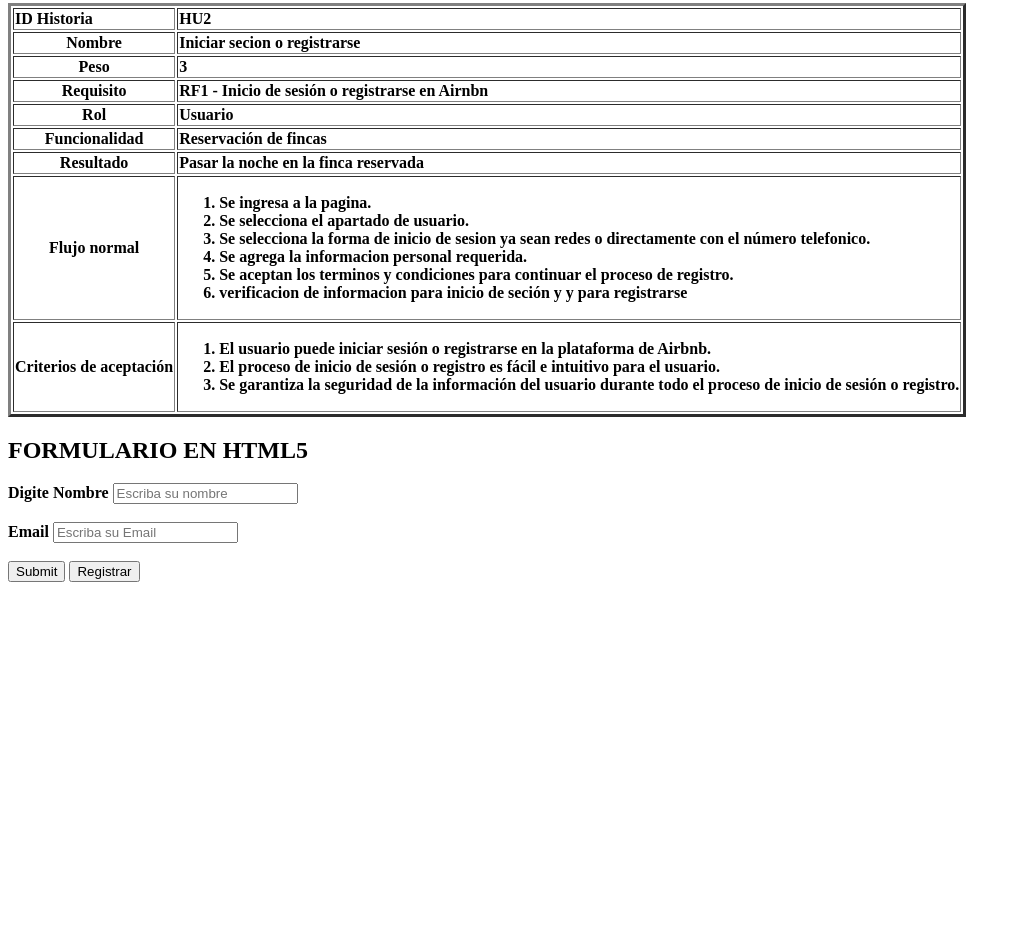
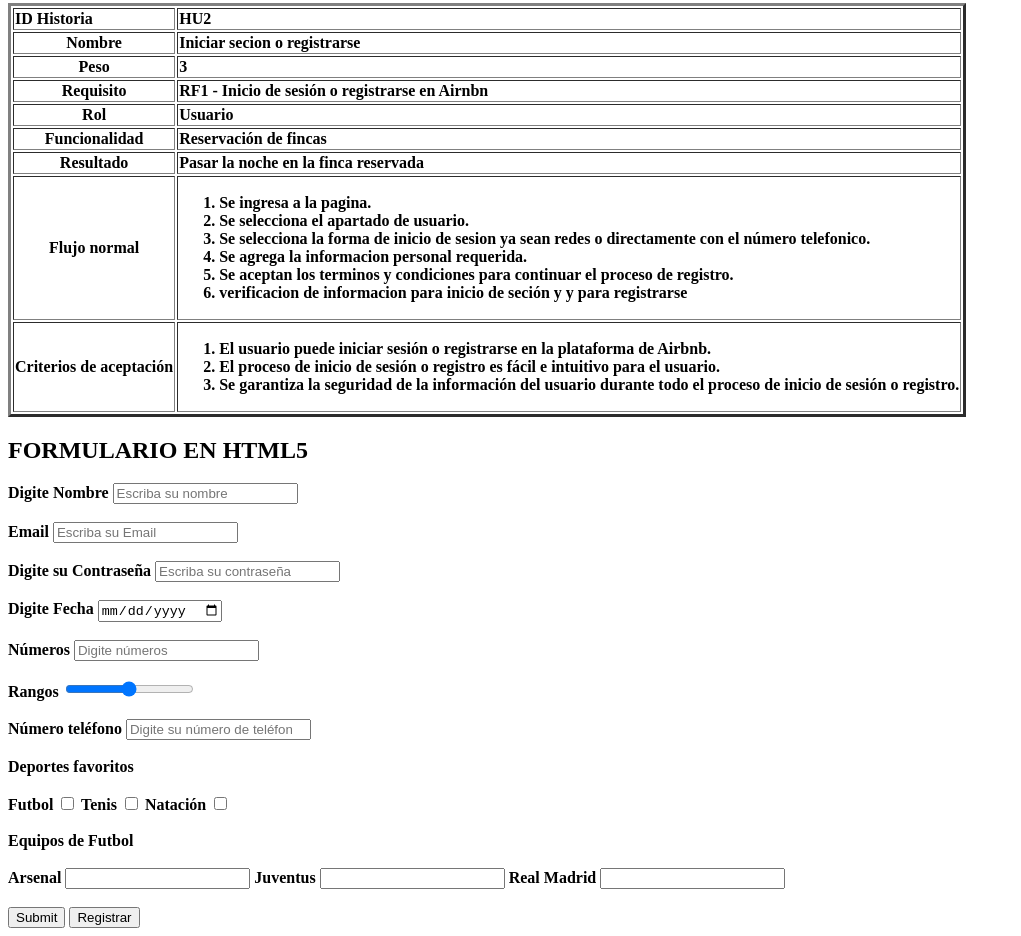
Before and after one commit to JOSEPHELIZALDEVAQUIRO46/ADSO_2670687, a plain HTML site: page index.html in a window 1280 px wide. Shown: the part 774-1710 px from the top of the page, without its empty margins (0-1021 px from the left). Before the commit the page ends 1364 px from the top, so only its background shows below. Drawn offline with Linux system fonts and the light colour scheme.

Commit message:
controles para formulario html5 (incompleto aun)

```diff
--- a/index.html
+++ b/index.html
@@ -103,8 +103,36 @@
                   <input type="text" name="Nombre" id="Nombre" placeholder="Escriba su nombre"><br><br>
                   <label for="Email">Email</label>
                   <input type="Email" name="Email" id="Email" placeholder="Escriba su Email"><br><br>
+                  <label for="">Digite su Contraseña</label>
+                  <input type="password" name="Contraseña" id="Contraseña" placeholder="Escriba su contraseña" required><br><br>
+                  <label for="">Digite Fecha</label>
+                  <input type="date" name="Fecha" id="Fecha" placeholder="Digite la fecha" required><br><br>
+                  <label for="">Números</label>
+                  <input type="number" name="Números" id="Números" placeholder="Digite números" required><br><br>
+                  <label for="">Rangos</label>
+                  <input type="range" name="Rangos" id="Rangos" placeholder="Seleccione su rango" required><br><br>
+                  <label for="">Número teléfono</label>
+                  <input type="number" name="teléfono" id="teléfono" placeholder="Digite su número de teléfono" required><br><br>
+                  <label for="">Deportes favoritos</label><br><br>
+                  <label for="">Futbol</label>
+                  <input type="checkbox" name="Futbol" id="Futbol">
+                  <label for="">Tenis</label>
+                  <input type="checkbox" name="Tenis" id="Tenis">
+                  <label for="">Natación</label>
+                  <input type="checkbox" name="Natación" id="Natación"><br><br>
+                  <label for="">Equipos de Futbol</label><br><br>
+                  <label for="">Arsenal</label>
+                  <input type="radio button">
+                  <label for="">Juventus</label>
+                  <input type="radio button">
+                  <label for="">Real Madrid</label>
+                  <input type="radio button"><br><br>
+
+
                   <input type="submit">
                   <button value="Registrar">Registrar</button>
+
+
               </form>
       </body>
 </html>
```
